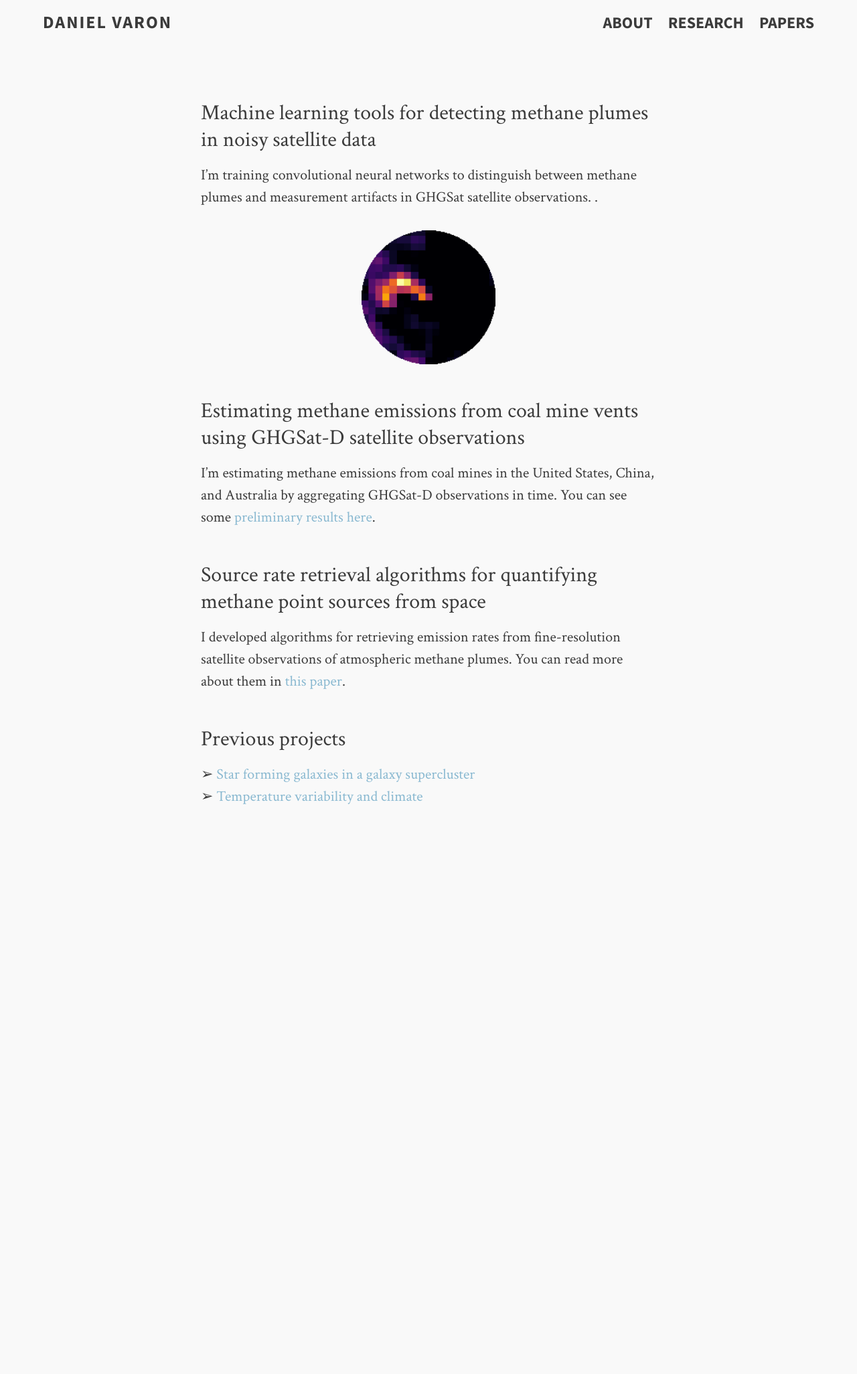
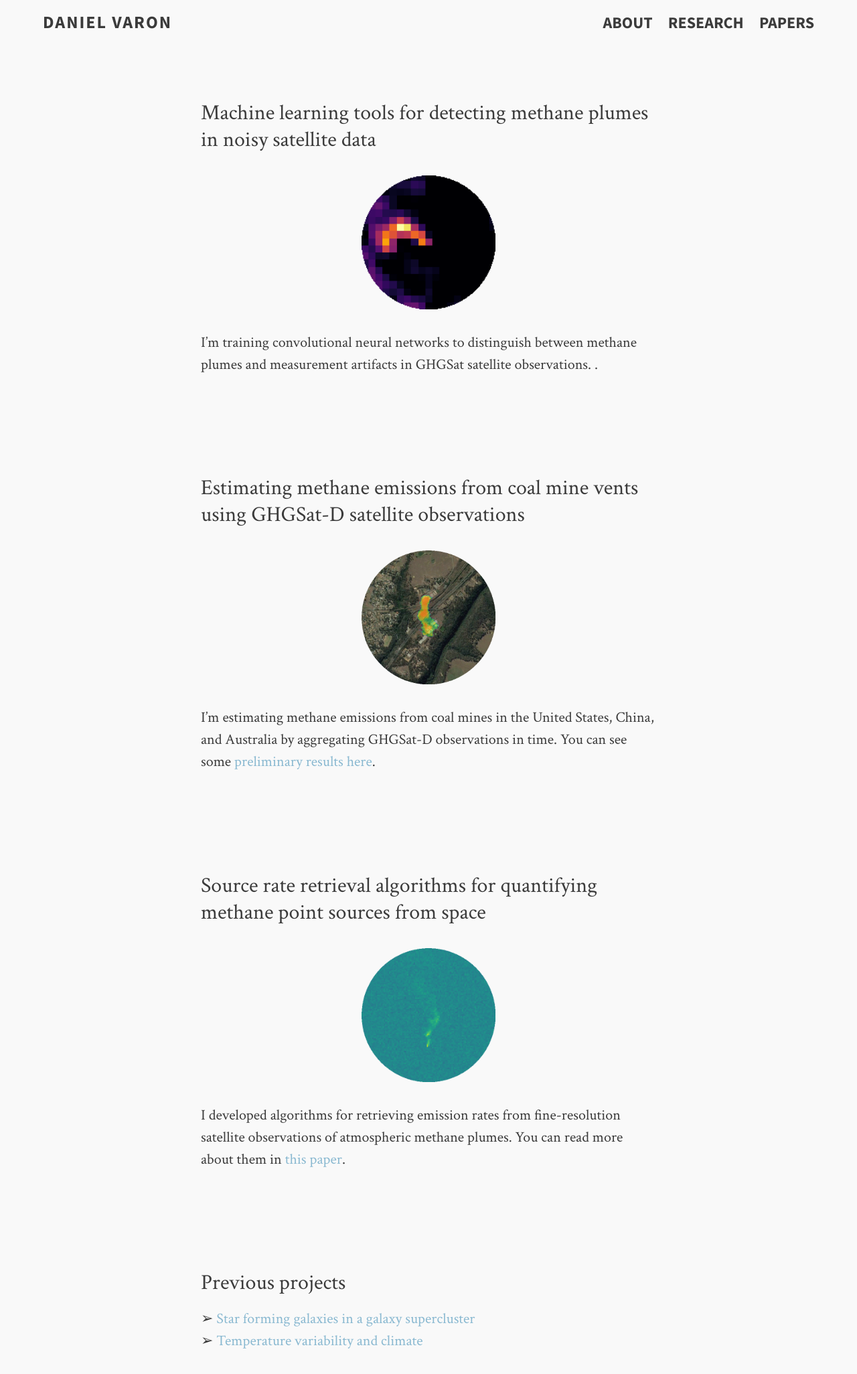
Before and after one commit to djvaron/djvaron.github.io, a Jekyll site: the page built from research.md, in a window 1280 px wide. Shown: the whole page at 67% size. Built offline with Jekyll 4.4.1, drawn with Linux system fonts in a browser that asks for light colours; before the commit the page ends 1239 px from its top, so only the background shows below that.

Commit message:
add thumbs to research

```diff
--- a/research.md
+++ b/research.md
@@ -7,21 +7,30 @@ tags: [daniel varon, methane, satellites, machine learning, emissions, research]
 
 ### Machine learning tools for detecting methane plumes in noisy satellite data
 
+![thumb3](../images/thumb3_projects.png){:height="200px" width="200px"}
+
 I'm training convolutional neural networks to distinguish between methane plumes and measurement artifacts in GHGSat satellite observations. .
 
-![thumb3](../images/thumb3_projects.png){:height="200px" width="200px"}
-<!-- <figure><center><img src="/images/thumb3_projects.png" width="300" /></center></figure>-->
-
+<br>
+<br>
 
 ### Estimating methane emissions from coal mine vents using GHGSat-D satellite observations
 
+![thumb2](../images/thumb2_projects.png){:height="200px" width="200px"}
+
 I'm estimating methane emissions from coal mines in the United States, China, and Australia by aggregating GHGSat-D observations in time. You can see some [preliminary results here](https://www.ghgsat.com/data-products-analytics/analytics/).
 
+<br>
+<br>
 
 ### Source rate retrieval algorithms for quantifying methane point sources from space
 
+![thumb1](../images/thumb1_projects.png){:height="200px" width="200px"}
+
 I developed algorithms for retrieving emission rates from fine-resolution satellite observations of atmospheric methane plumes. You can read more about them in [this paper](https://doi.org/10.5194/amt-11-5673-2018).
 
+<br>
+<br>
 
 ### Previous projects
 
```
